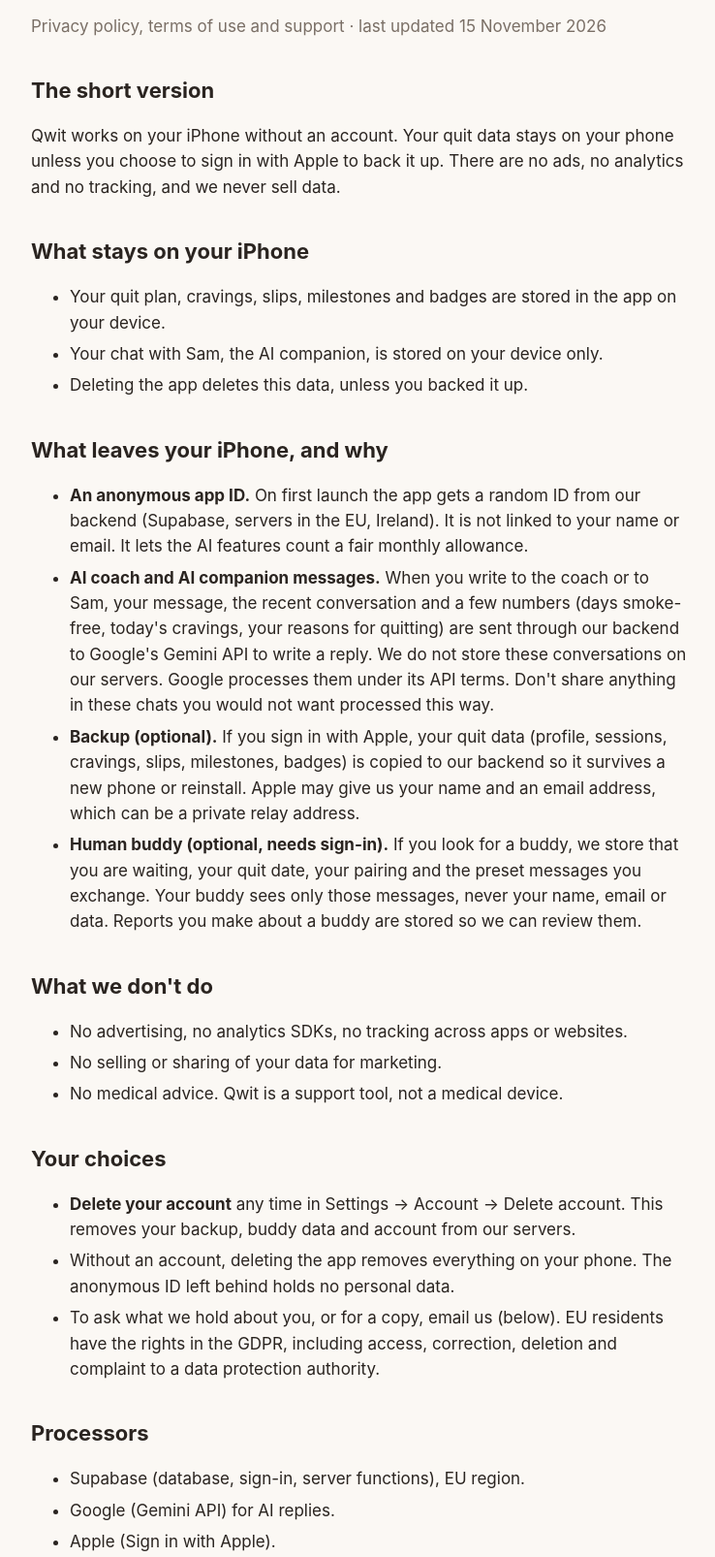
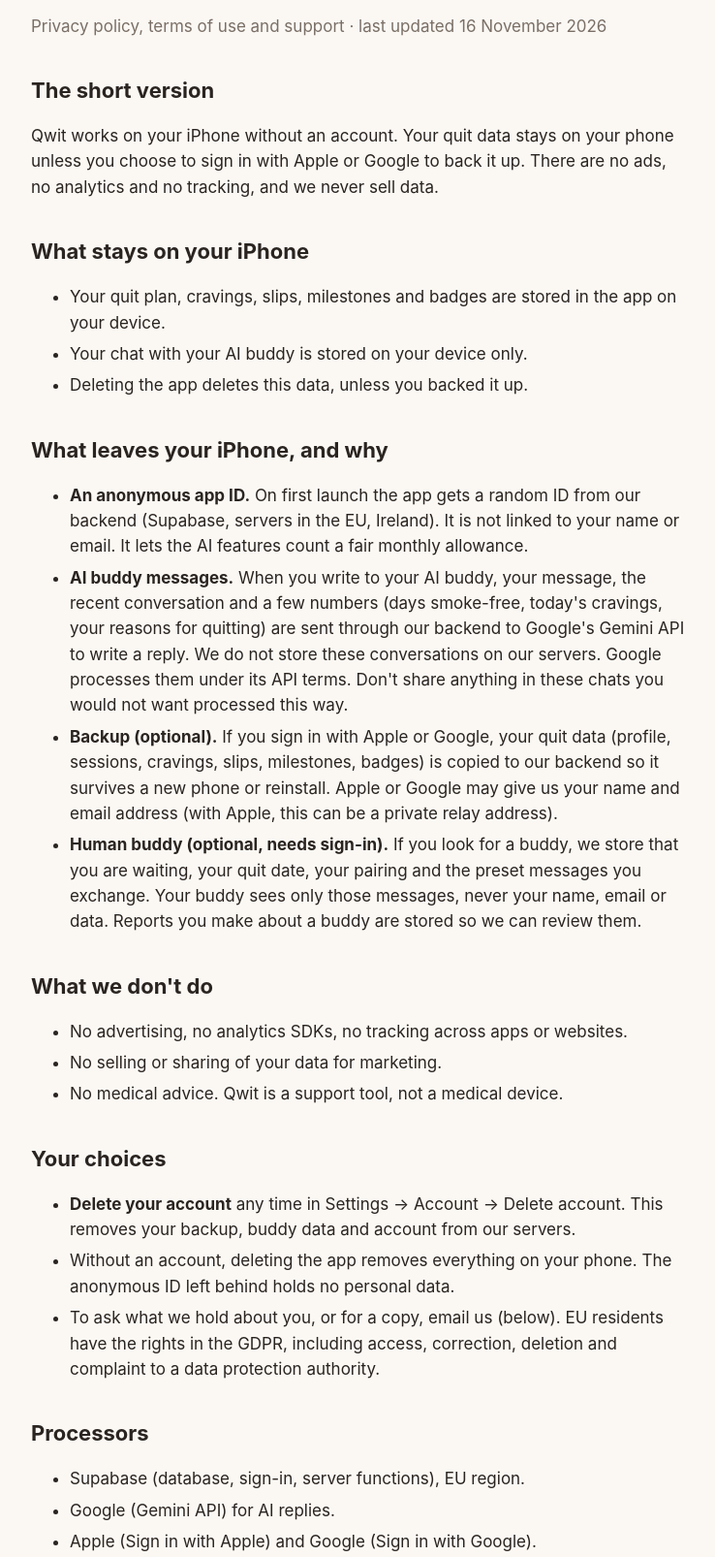
Before and after one commit to jonasschueler00/qwit-app, a plain HTML site: page index.html in a window 1280 px wide. Shown: the part 104-1710 px from the top of the page at 97% size, without its empty margins (268-1006 px from the left). Drawn offline with Linux system fonts and the light colour scheme.

Commit message:
Privacy policy: one AI buddy, Google sign-in, 16 Nov 2026

```diff
--- a/index.html
+++ b/index.html
@@ -20,23 +20,23 @@
 <body>
 <main>
   <h1>Qwit</h1>
-  <p class="muted">Privacy policy, terms of use and support · last updated 15 November 2026</p>
+  <p class="muted">Privacy policy, terms of use and support · last updated 16 November 2026</p>
 
   <h2>The short version</h2>
-  <p>Qwit works on your iPhone without an account. Your quit data stays on your phone unless you choose to sign in with Apple to back it up. There are no ads, no analytics and no tracking, and we never sell data.</p>
+  <p>Qwit works on your iPhone without an account. Your quit data stays on your phone unless you choose to sign in with Apple or Google to back it up. There are no ads, no analytics and no tracking, and we never sell data.</p>
 
   <h2>What stays on your iPhone</h2>
   <ul>
     <li>Your quit plan, cravings, slips, milestones and badges are stored in the app on your device.</li>
-    <li>Your chat with Sam, the AI companion, is stored on your device only.</li>
+    <li>Your chat with your AI buddy is stored on your device only.</li>
     <li>Deleting the app deletes this data, unless you backed it up.</li>
   </ul>
 
   <h2>What leaves your iPhone, and why</h2>
   <ul>
     <li><strong>An anonymous app ID.</strong> On first launch the app gets a random ID from our backend (Supabase, servers in the EU, Ireland). It is not linked to your name or email. It lets the AI features count a fair monthly allowance.</li>
-    <li><strong>AI coach and AI companion messages.</strong> When you write to the coach or to Sam, your message, the recent conversation and a few numbers (days smoke-free, today's cravings, your reasons for quitting) are sent through our backend to Google's Gemini API to write a reply. We do not store these conversations on our servers. Google processes them under its API terms. Don't share anything in these chats you would not want processed this way.</li>
-    <li><strong>Backup (optional).</strong> If you sign in with Apple, your quit data (profile, sessions, cravings, slips, milestones, badges) is copied to our backend so it survives a new phone or reinstall. Apple may give us your name and an email address, which can be a private relay address.</li>
+    <li><strong>AI buddy messages.</strong> When you write to your AI buddy, your message, the recent conversation and a few numbers (days smoke-free, today's cravings, your reasons for quitting) are sent through our backend to Google's Gemini API to write a reply. We do not store these conversations on our servers. Google processes them under its API terms. Don't share anything in these chats you would not want processed this way.</li>
+    <li><strong>Backup (optional).</strong> If you sign in with Apple or Google, your quit data (profile, sessions, cravings, slips, milestones, badges) is copied to our backend so it survives a new phone or reinstall. Apple or Google may give us your name and email address (with Apple, this can be a private relay address).</li>
     <li><strong>Human buddy (optional, needs sign-in).</strong> If you look for a buddy, we store that you are waiting, your quit date, your pairing and the preset messages you exchange. Your buddy sees only those messages, never your name, email or data. Reports you make about a buddy are stored so we can review them.</li>
   </ul>
 
@@ -58,7 +58,7 @@
   <ul>
     <li>Supabase (database, sign-in, server functions), EU region.</li>
     <li>Google (Gemini API) for AI replies.</li>
-    <li>Apple (Sign in with Apple).</li>
+    <li>Apple (Sign in with Apple) and Google (Sign in with Google).</li>
   </ul>
 
   <h2>Children</h2>
@@ -67,7 +67,7 @@
   <h2 id="terms">Terms of use</h2>
   <ul>
     <li>Qwit is provided as is, to help you quit smoking. It does not replace a doctor, pharmacist or stop-smoking service. If you feel unwell, contact a health professional or your local emergency number.</li>
-    <li>AI replies are generated by a computer. They can be wrong and are not medical advice. Sam is an AI, not a person.</li>
+    <li>AI replies are generated by a computer. They can be wrong and are not medical advice. Your buddy is an AI, not a person.</li>
     <li>Be kind to your buddy. We may end pairings and block accounts that are reported for abuse or spam.</li>
     <li>Apple's standard licensed application end user licence agreement (EULA) also applies.</li>
   </ul>
@@ -81,8 +81,8 @@
 
   <h2>Help</h2>
   <ul>
-    <li><strong>The coach says it is offline.</strong> It needs an internet connection. The craving support on the home screen works offline.</li>
-    <li><strong>New phone.</strong> Sign in with Apple on the old phone first (You tab), then sign in on the new one.</li>
+    <li><strong>Your buddy says it is offline.</strong> It needs an internet connection. The craving support on the home screen works offline.</li>
+    <li><strong>New phone.</strong> Sign in on the old phone first (You tab), then sign in with the same Apple or Google account on the new one.</li>
   </ul>
 </main>
 </body>
```
